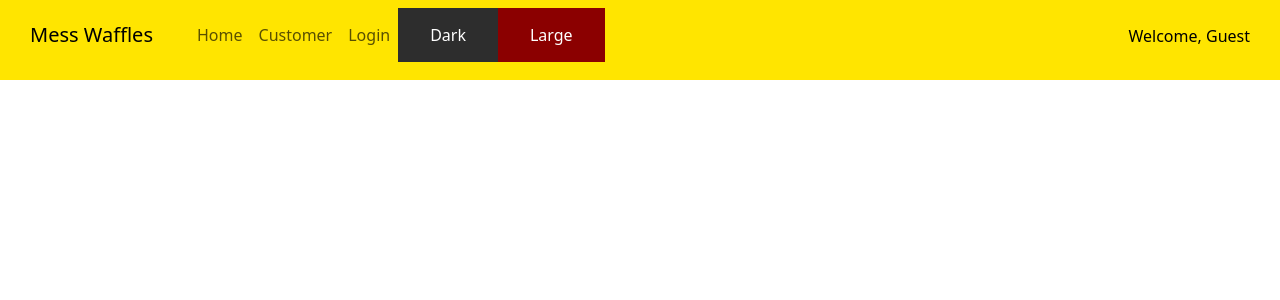
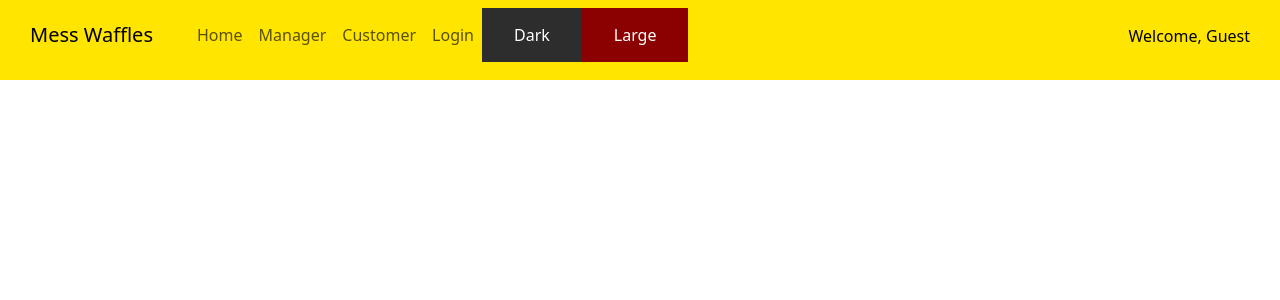
Before and after one commit to csce-315-331-2023c/MessWafflesPOS-903_02, a React (Create React App) app in the folder frontend/mess-pos/: page /menu in a window 1280 px wide. Shown: the top 300 px of the page. Built offline with nearby package versions, Linux system fonts and the light colour scheme.

Commit message:
temporarily opened manager interface

```diff
--- a/frontend/mess-pos/src/components/Header.js
+++ b/frontend/mess-pos/src/components/Header.js
@@ -45,7 +45,7 @@ const Header = () => {
                             </>
                         )}
 
-                        {isAuthenticated && role === "manager" && (
+                        {!isAuthenticated && role === "" && (
                             <>
                                 <LinkContainer to="/manager">
                                     <Nav.Link>
```
